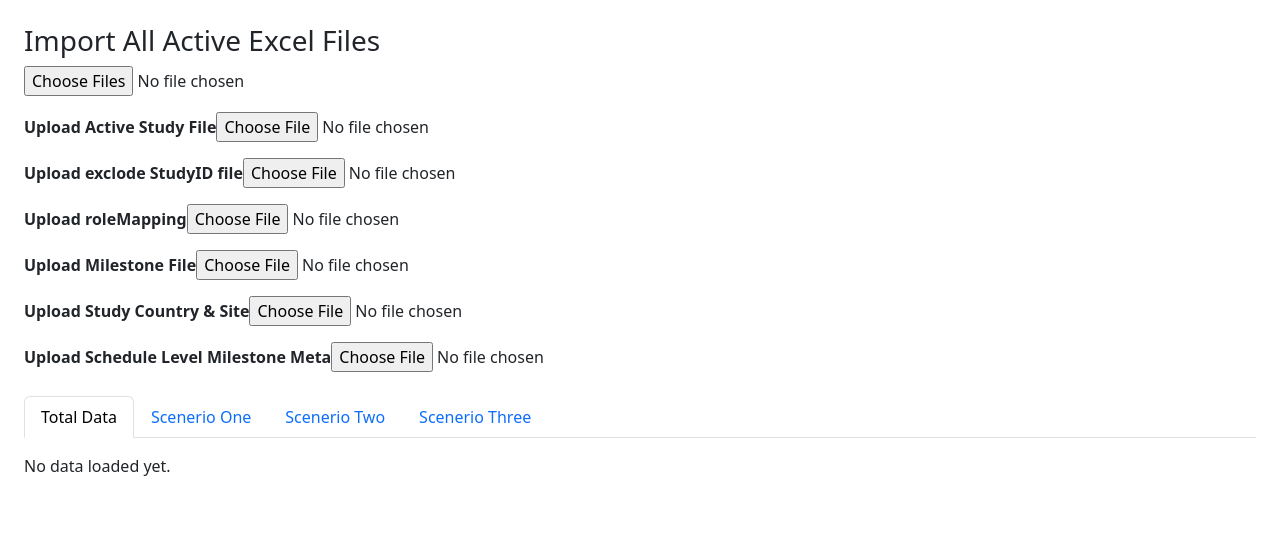
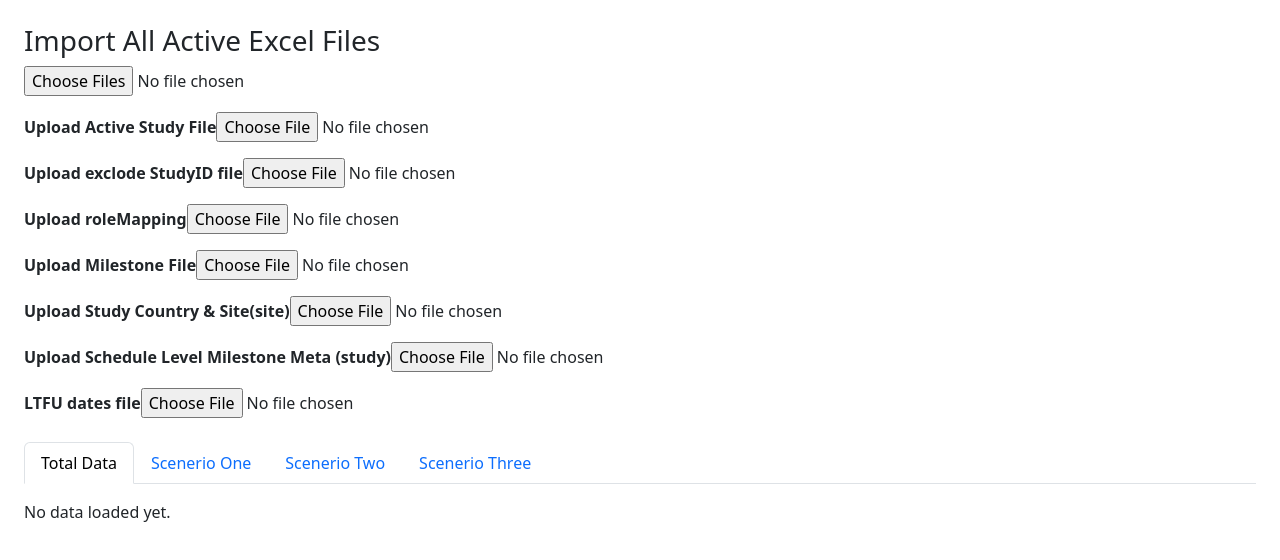
Before and after one commit to Jyotigahali/oraapp, a React (Create React App) app in the folder SharePointFrontend/: page / in a window 1280 px wide. Shown: the top 560 px of the page. Built offline with nearby package versions, Linux system fonts and the light colour scheme.

Commit message:
dates chages

```diff
--- a/SharePointFrontend/src/App.js
+++ b/SharePointFrontend/src/App.js
@@ -167,9 +167,6 @@ function App() {
   };
 
 
-
-
-
   const handleMilestoneUpload = async (e) => {
     const file = e.target.files[0];
     if (!file) return;
@@ -198,6 +195,52 @@ function App() {
         return "";
       };
 
+      const cleanDate = (val) => {
+        const date = parseExcelDate(val);
+        return (!date || date.startsWith("1900")) ? "" : date;
+      };
+
+      // Function to get milestone date for normal phases
+      const getDateByPriority = (milestone) => {
+        return (
+          cleanDate(milestone["Actual Start Date"]) ||
+          cleanDate(milestone["Actual Finish Date"]) ||
+          cleanDate(milestone["Planned Start Date"]) ||
+          cleanDate(milestone["Planned Finish Date"])
+        );
+      };
+
+      // Function to get date for Startup / All phases
+      const getStartupAllDate = (studyMilestones, oraStudyId) => {
+        const tryMilestones = ["Protocol Approved", "Protocol Finalization"];
+
+        for (const type of tryMilestones) {
+          const milestone = studyMilestones.find(
+            (m) => m.study === oraStudyId && m.type === type
+          );
+          if (!milestone) continue;
+
+          const actualStart = cleanDate(milestone.data["Actual Start Date"]);
+          const actualFinish = cleanDate(milestone.data["Actual Finish Date"]);
+
+          if (actualStart) return actualStart;
+          if (actualFinish) return actualFinish;
+          // If both blank/1900 → continue to next milestone type
+        }
+
+        return ""; // nothing found
+      };
+
+      // Filter and structure milestones
+      const studyMilestones = json
+        .filter(row => !row["Study Country"]?.trim()) // Only keep rows where Study Country is blank
+        .map((row) => ({
+          study: row["Ora Project Code"]?.trim(),
+          type: row["Milestone Type"]?.trim(),
+          data: row,
+        }))
+        .filter((r) => r.study && r.type);
+
       const phaseDateReference = [
         { phase: "Startup", startLabel: "Protocol Approved", endLabel: "First Subject In" },
         { phase: "Conduct", startLabel: "First Subject In", endLabel: "Last Subject Out" },
@@ -206,33 +249,6 @@ function App() {
         { phase: "Closeout", startLabel: "DBL", endLabel: "Financially Closed" },
         { phase: "All", startLabel: "Protocol Approved", endLabel: "Financially Closed" },
       ];
-
-      const cleanDate = (val) => {
-        const date = parseExcelDate(val);
-        return (!date || date.startsWith("1900")) ? "" : date;
-      };
-
-      const getDateByPriority = (milestone, type) => {
-        if (type === "Protocol Approved") {
-          return cleanDate(milestone["Actual Finish Date"]);
-        }
-
-        return (
-          cleanDate(milestone["Actual Start Date"]) ||
-          cleanDate(milestone["Actual Finish Date"]) ||
-          cleanDate(milestone["Planned Start Date"]) ||
-          cleanDate(milestone["Planned Finish Date"])
-        );
-      };
-
-      const studyMilestones = json
-        .filter(row => !row["Study Country"]?.trim()) // ✅ Only keep rows where Study Country is blank
-        .map((row) => ({
-          study: row["Ora Project Code"]?.trim(),
-          type: row["Milestone Type"]?.trim(),
-          data: row,
-        }))
-        .filter((r) => r.study && r.type);
 
       const newDataWithDates = data.map((row) => {
         const oraStudyId = row.oraStudyId?.trim();
@@ -248,15 +264,22 @@ function App() {
 
         const { startLabel, endLabel } = phaseRef;
 
+        // Determine plannedStart based on phase
+        let plannedStart = "";
+        if (phase === "Startup" || phase === "All") {
+          plannedStart = getStartupAllDate(studyMilestones, oraStudyId);
+        } else {
           const startMilestone = studyMilestones.find(
             (m) => m.study === oraStudyId && m.type === startLabel
           );
+          plannedStart = startMilestone ? getDateByPriority(startMilestone.data) : "";
+        }
+
+        // Determine plannedEnd (normal priority for all phases)
         const endMilestone = studyMilestones.find(
           (m) => m.study === oraStudyId && m.type === endLabel
         );
-
-        const plannedStart = startMilestone ? getDateByPriority(startMilestone.data, startLabel) : "";
-        const plannedEnd = endMilestone ? getDateByPriority(endMilestone.data, endLabel) : "";
+        const plannedEnd = endMilestone ? getDateByPriority(endMilestone.data) : "";
 
         const hasError = !plannedStart || !plannedEnd;
 
@@ -274,7 +297,6 @@ function App() {
       console.error("Error parsing milestone file:", err);
     }
   };
-
 
 
   // const exportInvalidRowsToCSV = (rows, fileName = "unmatched_rows.csv") => {
@@ -806,6 +828,80 @@ function App() {
   };
 
 
+  const handleLTFUDates = async (e) => {
+    const file = e.target.files[0];
+    if (!file) return;
+
+    try {
+      const buffer = await file.arrayBuffer();
+      const workbook = XLSX.read(buffer, { type: "buffer" });
+
+      // Assume first sheet contains OraStudyId, Start LTFU, End LTFU
+      const sheet = workbook.Sheets[workbook.SheetNames[0]];
+      const json = XLSX.utils.sheet_to_json(sheet, { defval: "" });
+
+      // Helper: parse Excel date into yyyy-mm-dd
+      // Parse to consistent yyyy-mm-dd
+      const parseExcelDate = (val) => {
+        if (!val) return "";
+        if (typeof val === "number") {
+          const parsed = XLSX.SSF.parse_date_code(val);
+          if (parsed) {
+            return new Date(Date.UTC(parsed.y, parsed.m - 1, parsed.d))
+              .toISOString()
+              .split("T")[0];
+          }
+        }
+        if (val instanceof Date) {
+          return val.toISOString().split("T")[0];
+        }
+        // Force Excel-like string (e.g. 1/31/2020) into proper Date
+        const dt = new Date(val);
+        if (!isNaN(dt)) {
+          return dt.toISOString().split("T")[0];
+        }
+        return val.toString().trim();
+      };
+
+      const ltfuMap = {};
+      json.forEach(row => {
+        const studyId = (row["OraStudyId"] || row["oraStudyId"] || "").toString().trim();
+        if (!studyId) return;
+
+        const start = parseExcelDate(row["Start LTFU"]);
+        const end = parseExcelDate(row["End LTFU"]);
+
+        ltfuMap[studyId] = { start, end };
+      });
+
+      console.log("📌 LTFU Map built:", ltfuMap);
+
+      // Update dataset
+      const newData = data.map(row => {
+        const studyId = (row.oraStudyId || "").toString().trim();
+        if (row.phase?.toLowerCase() === "ltfu" && ltfuMap[studyId]) {
+          return {
+            ...row,
+            plannedStart: ltfuMap[studyId].start || row.plannedStart,
+            plannedEnd: ltfuMap[studyId].end || row.plannedEnd,
+            comments: (!ltfuMap[studyId].start || !ltfuMap[studyId].end)
+              ? "Missing LTFU dates"
+              : row.comments
+          };
+        }
+        return row;
+      });
+
+      updateData(newData);
+
+      console.log("✅ Updated rows with LTFU dates applied:", newData);
+
+    } catch (err) {
+      console.error("❌ Error reading LTFU file:", err);
+    }
+  };
+
+
 
   return (
     <div className="m-4">
@@ -829,13 +925,17 @@ function App() {
         <input type="file" accept=".xlsx,.xls,.csv" onChange={handleMilestoneUpload} />
       </div>
       <div className="mt-3">
-        <label><strong>Upload Study Country & Site</strong></label>
+        <label><strong>Upload Study Country & Site(site)</strong></label>
         <input type="file" accept=".csv, .xlsx,.xls" onChange={handleStudyCountry} />
       </div>
 
       <div className="mt-3">
-        <label><strong>Upload Schedule Level Milestone Meta</strong></label>
+        <label><strong>Upload Schedule Level Milestone Meta (study)</strong></label>
         <input type="file" accept=".xlsx,.xls, .csv" onChange={handleScheduleLevelMilestoneUpload} />
+      </div>
+      <div className="mt-3">
+        <label><strong>LTFU dates file</strong></label>
+        <input type="file" accept=".xlsx,.xls, .csv" onChange={handleLTFUDates} />
       </div>
       <Categories craData={cradata} errorFile={invalidPhaseRows} currentData={data} loading={loading} currentPage={currentPage} setCurrentPage={setCurrentPage} />
       {!loading && data.length === 0 && <p className="mt-3">No data loaded yet.</p>}
```
Lines whose indentation alone changed are shown as unchanged.
